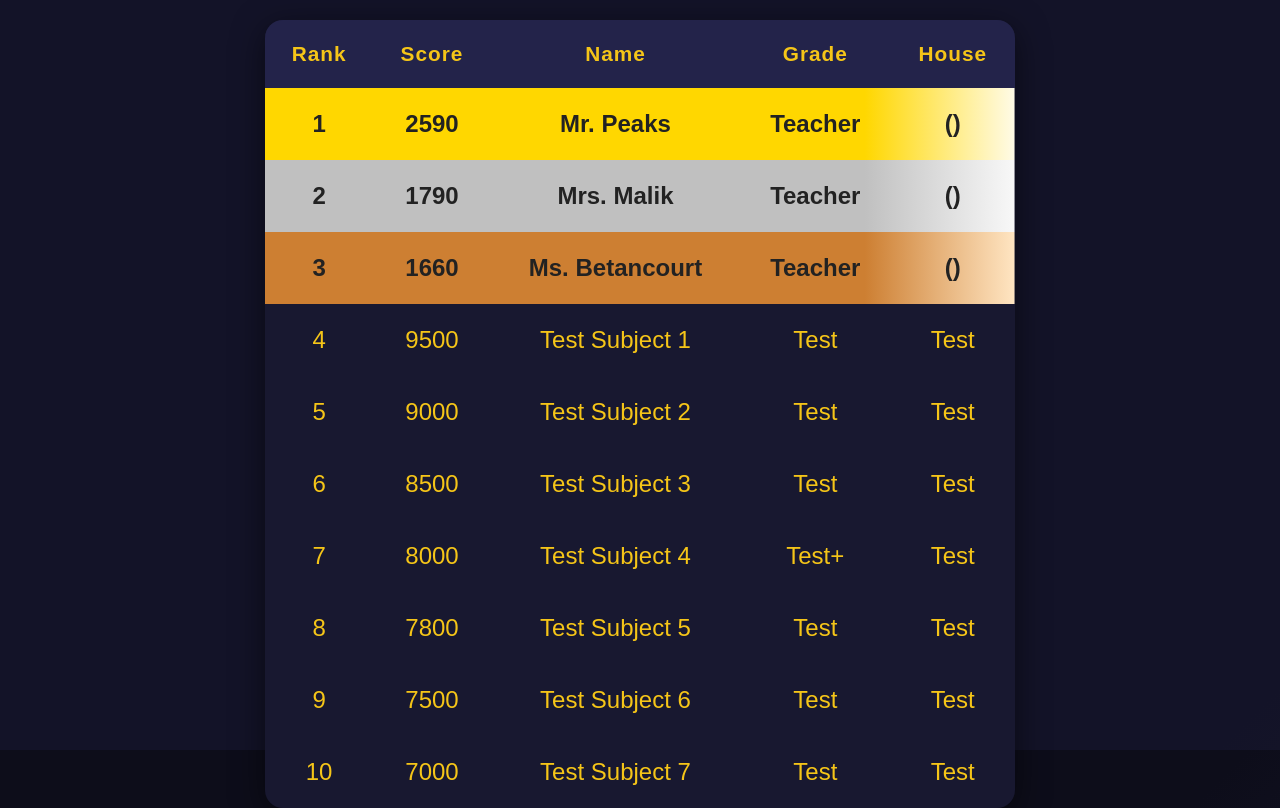
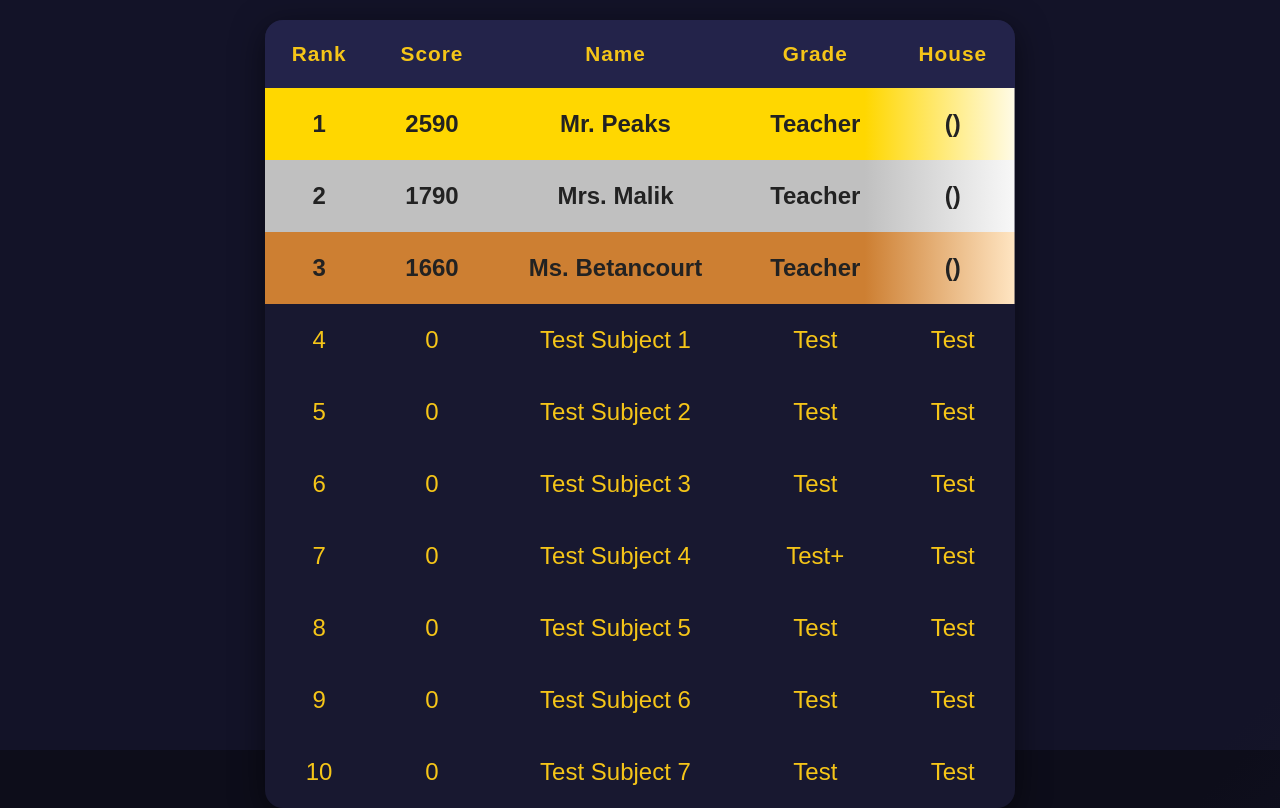
Before and after one commit to Pradyotff/Pacmanscoreboard1, a plain HTML site: page index.html in a window 1280 px wide. Shown: the part 50-858 px from the top of the page. Drawn offline with Linux system fonts and the light colour scheme.

Commit message:
Update index.html

```diff
--- a/index.html
+++ b/index.html
@@ -128,13 +128,13 @@
       { name: 'Mr. Peaks', score: 2590, grade: 'Teacher', house: '()' },
       { name: 'Mrs. Malik', score: 1790, grade: 'Teacher', house: '()' },
       { name: 'Ms. Betancourt', score: 1660, grade: 'Teacher', house: '()' },
-      { name: 'Test Subject 1', score: 9500, grade: 'Test', house: 'Test' },
-      { name: 'Test Subject 2', score: 9000, grade: 'Test', house: 'Test' },
-      { name: 'Test Subject 3', score: 8500, grade: 'Test', house: 'Test' },
-      { name: 'Test Subject 4', score: 8000, grade: 'Test+', house: 'Test' },
-      { name: 'Test Subject 5', score: 7800, grade: 'Test', house: 'Test' },
-      { name: 'Test Subject 6', score: 7500, grade: 'Test', house: 'Test' },
-      { name: 'Test Subject 7', score: 7000, grade: 'Test', house: 'Test' }
+      { name: 'Test Subject 1', score: 0, grade: 'Test', house: 'Test' },
+      { name: 'Test Subject 2', score: 0, grade: 'Test', house: 'Test' },
+      { name: 'Test Subject 3', score: 0, grade: 'Test', house: 'Test' },
+      { name: 'Test Subject 4', score: 0, grade: 'Test+', house: 'Test' },
+      { name: 'Test Subject 5', score: 0, grade: 'Test', house: 'Test' },
+      { name: 'Test Subject 6', score: 0, grade: 'Test', house: 'Test' },
+      { name: 'Test Subject 7', score: 0, grade: 'Test', house: 'Test' }
     ];
 
     function renderLeaderboard() {
```
